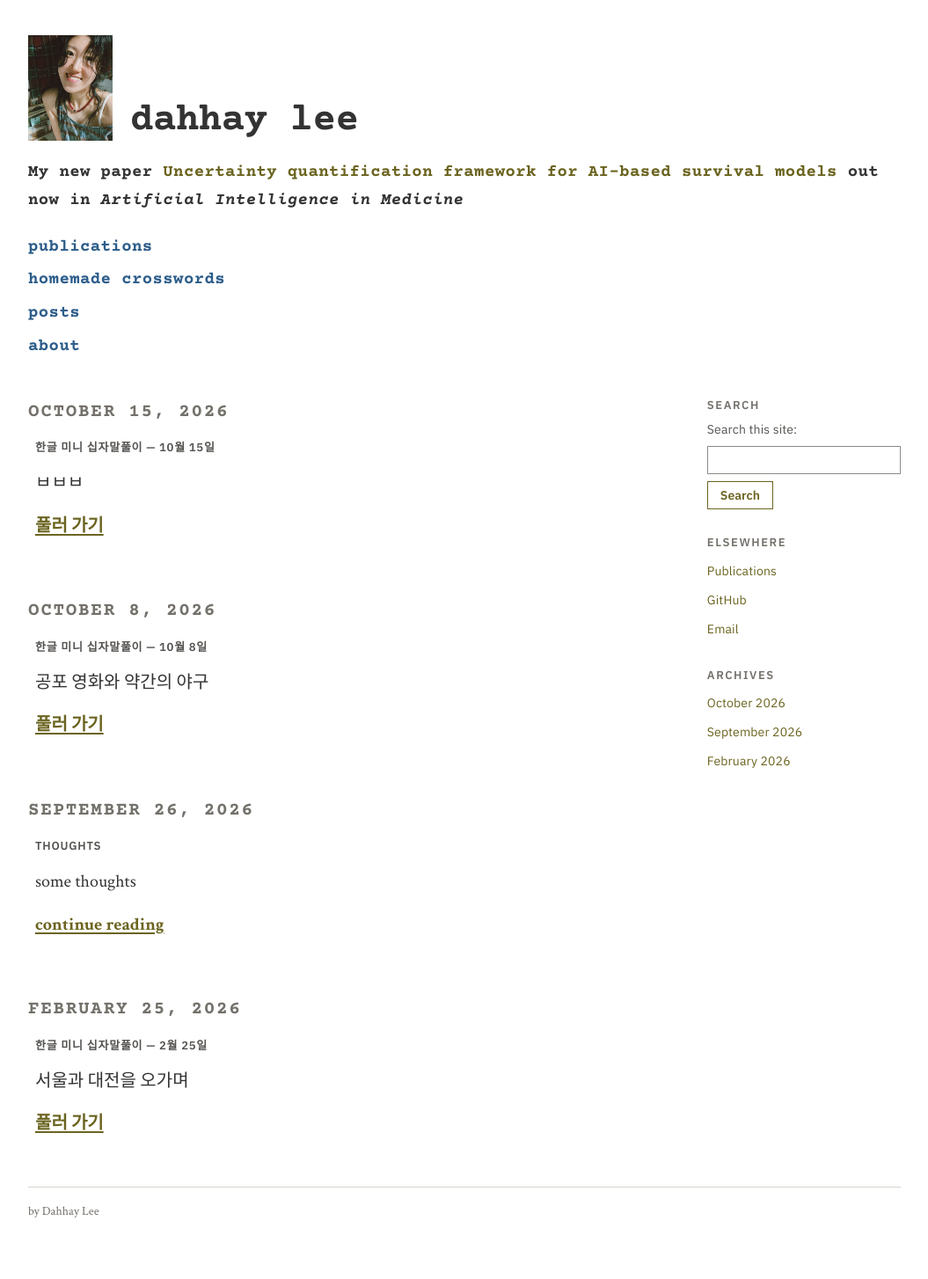
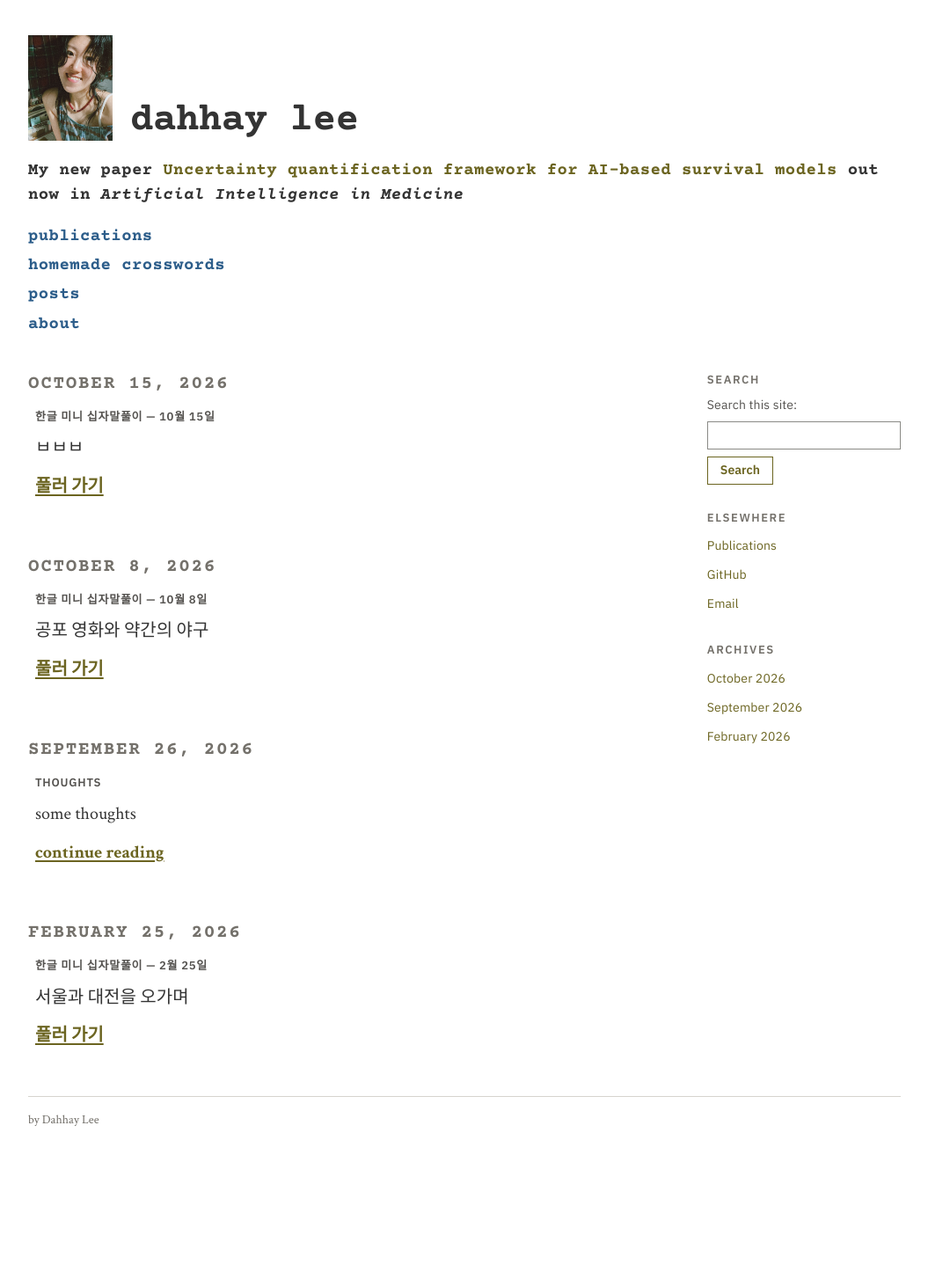
Before and after one commit to DahhayLee/DahhayLee.github.io, a Jekyll site: the page built from index.html, in a window 1280 px wide. Shown: the whole page at 88% size, without its empty margins (112-1167 px from the left). Built offline with Jekyll 4.4.1, drawn with Linux system fonts in a browser that asks for light colours; some web fonts are replaced; after the commit the page ends 1348 px from its top, so only the background shows below that.

Commit message:
Edit line-height

```diff
--- a/assets/css/main.scss
+++ b/assets/css/main.scss
@@ -24,7 +24,7 @@ body {
   color: var(--ink);
   font-family: var(--serif);
   font-size: 20px;
-  line-height: 1.7;
+  line-height: 1.45;
   letter-spacing: normal;
 }
 a { color: var(--link); text-underline-offset: 3px; }
```
